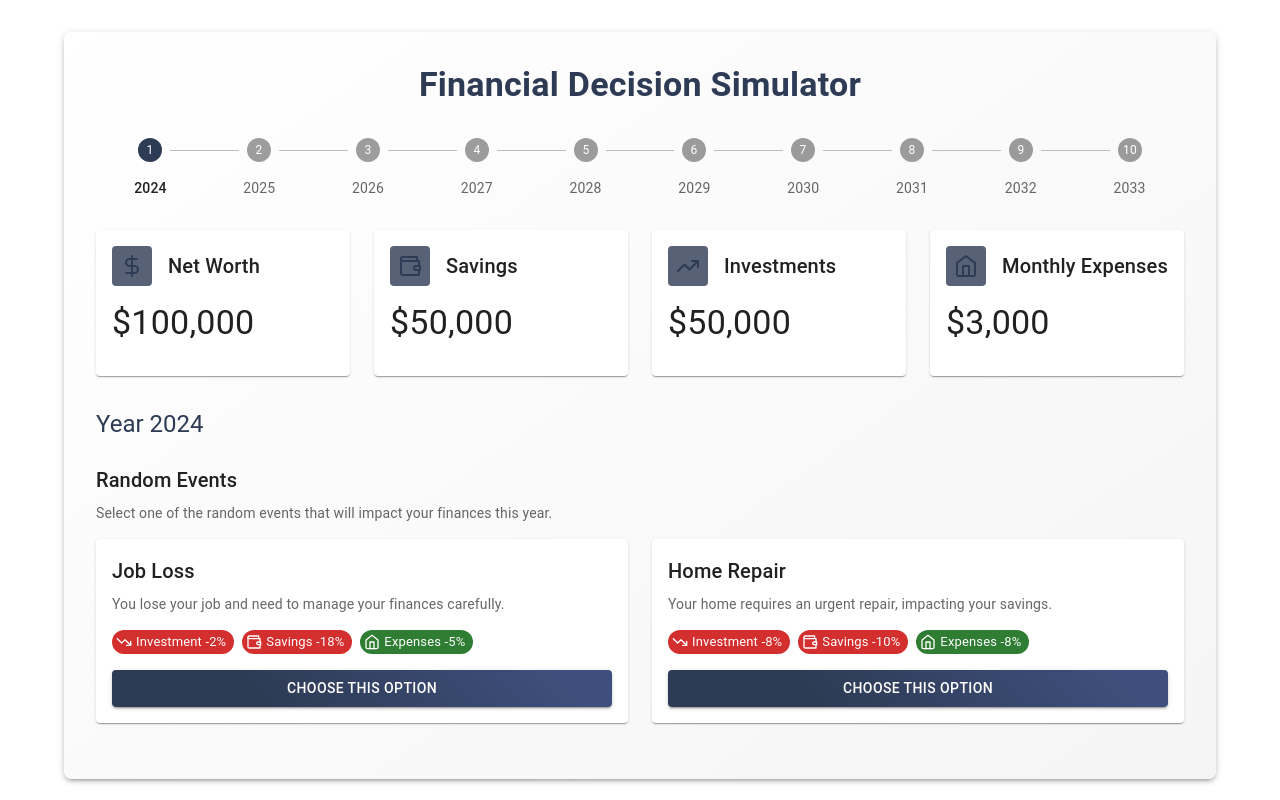
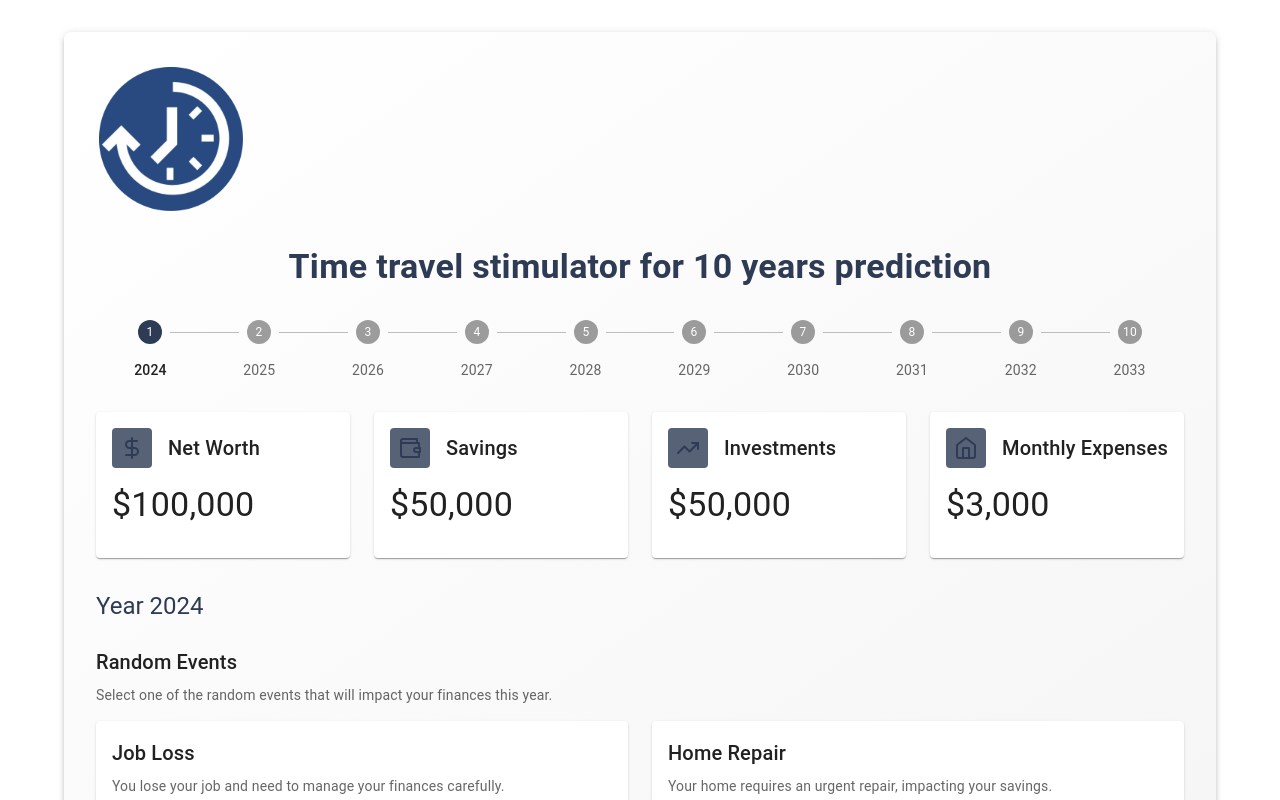
Before and after one commit to MARYANNE67/team3_SecComp, a React (Vite) app: page / in a window 1280 px wide. Shown: the top 800 px of the page. Built offline with nearby package versions, Linux system fonts and the light colour scheme.

Commit message:
added icon and changes name

```diff
--- a/src/components/Simulator.tsx
+++ b/src/components/Simulator.tsx
@@ -1,4 +1,6 @@
 import React, { useState } from 'react';
+import logo from '/assets/logo2.png';
+
 import {
   Box,
   Container,
@@ -287,6 +289,15 @@ export default function Simulator() {
     background: 'linear-gradient(145deg, #ffffff 0%, #f5f5f5 100%)'
   }}
 >
+  {/* Add the logo here */}
+  <Box sx={{ textAlign: 'center', mb: 4 }}>
+    <img
+      src={logo}
+      alt="Company Logo"
+      style={{ width: '150px', height: 'auto' }}
+    />
+  </Box>
+
   <Typography
     variant="h4"
     component="h1"
@@ -298,7 +309,7 @@ export default function Simulator() {
       mb: 4
     }}
   >
-              Financial Decision Simulator
+    Time travel stimulator for 10 years prediction
             </Typography>
 
             <Stepper
```
Also changed, not shown: assets/logo2.png (added). Lines whose indentation alone changed are shown as unchanged.
